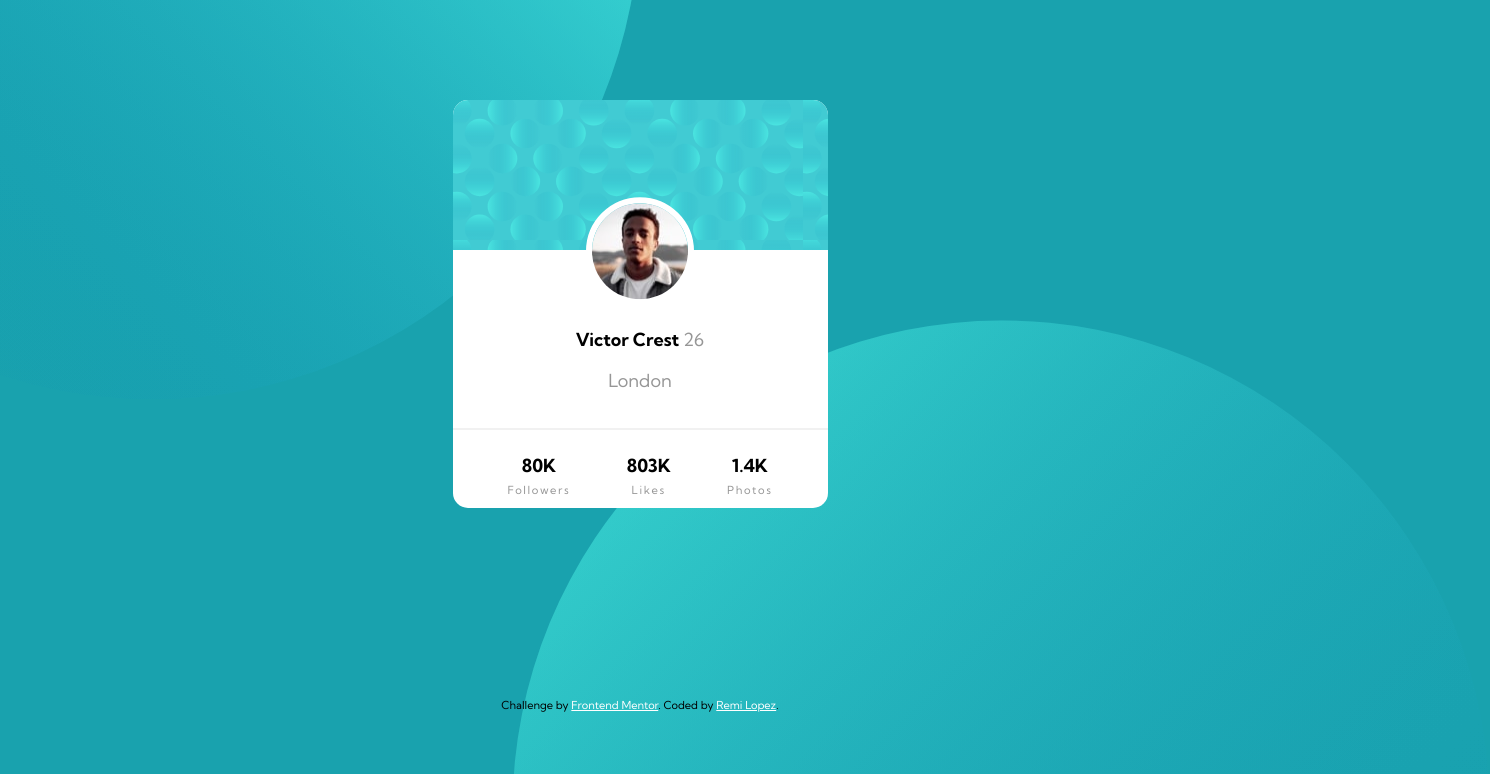
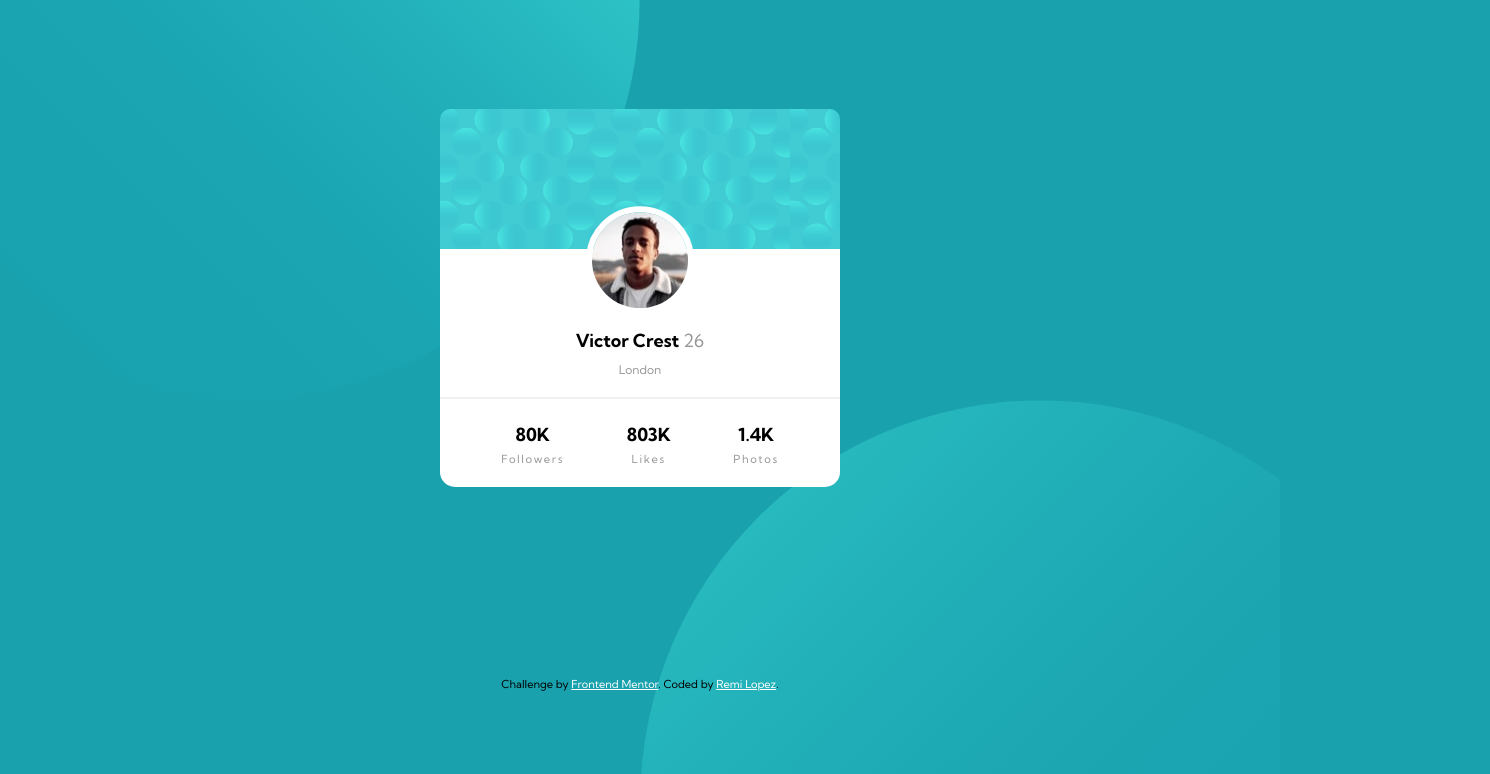
Before and after one commit to Zepolimer/Zepolimer.1, a plain HTML site: page index.html in a window 1280 px wide. Shown: the top 774 px of the page, 1490 px wide, since content can reach past the window. Drawn offline with Linux system fonts and the light colour scheme.

Commit message:
Add files via upload

```diff
--- a/index.html
+++ b/index.html
@@ -34,10 +34,10 @@
   </head>
 
   <body>
-    <img class="bg-top" src="./images/bg-pattern-top.svg" alt="">
-    <main>
-      <div class="content">
+    <div class="main-container">
+      <section class="content">
         <div class="card">
+
           <div class="card-header">
             <img
               class="victor"
@@ -48,7 +48,7 @@
 
           <div class="card-body">
             <p>Victor Crest <span class="grey">26</span><p>
-            <p class="grey">London</p>
+            <p class="gray">London</p>
           </div>
 
           <div class="card-footer">
@@ -58,8 +58,9 @@
               <li>1.4K<span>Photos</span></li>
             </ul>
           </div>
+
         </div>
-      </div>
+      </section>
 
           <div class="attribution">
             Challenge by
@@ -69,7 +70,6 @@
             <a href="https://www.frontendmentor.io/profile/Zepolimer" target="_blank">Remi Lopez</a
             >.
           </div>
-    </main>
-    <img class="bg-bottom" src="./images/bg-pattern-bottom.svg" alt="">
+    </div>
   </body>
 </html>
--- a/style.css
+++ b/style.css
@@ -6,71 +6,56 @@
   /* ### Neutral */
   --dark-gray: hsl(0, 0%, 59%);
 }
-*,
-*:before,
-*:after {
-  box-sizing: inherit;
+* {
+  margin: 0;
+  padding: 0;
+  box-sizing: border-box;
 }
 
 body {
+  width: 100vw;
+  height: 100%;
   font-size: 18px;
   font-family: "Kumbh Sans", sans-serif;
-  margin: 0;
-  box-sizing: border-box;
-  padding: 0;
   background-color: var(--dark-cyan);
-  overflow: hidden;
+  background-image: url(./images/bg-pattern-top.svg), url(./images/bg-pattern-bottom.svg);
+  background-repeat: no-repeat;
+  background-size: 800px, 800px;
+  background-position: top -50vh right 50vw, bottom -50vh left 50vw;
 }
 
-main {
-  display: grid;
+.main-container {
+  width: 100%;
+  height: 100vh;
+  display: flex;
+  flex-direction: column;
+  justify-content: center;
   align-items: center;
-  height: auto;
 }
 
-.bg-top {
-  background-image: url(./images/bg-pattern-top.svg);
-  background-position: right bottom;
-  background-repeat: no-repeat;
-  position: absolute;
-  right: 50%;
-  bottom: 50%;
-  z-index: -1;
+.content {
+  width: 100%;
+  display: flex;
+  flex-direction: column;
+  justify-content: center;
+  align-items: center;
 }
 
-.bg-bottom {
-  background-image: url(./images/bg-pattern-bottom.svg);
-  background-position: left top;
-  background-repeat: no-repeat;
-  position: absolute;
-  left: 40%;
-  top: 40%;
-  z-index: -1;
-}
-
+/* MAIN CARD */
 .card {
   background: white;
   border-radius: 15px;
-  overflow: hidden;
-  max-width: 375px;
-  margin: auto;
-  margin-top: 100px;
-  box-shadow: hsl(229, 23%, 23%, 3.7);
+  width: 80%;
 }
-
-@media (max-width: 800px) {
-  .card{
-    max-width: 300px;
-  }
-}
-
 .card:hover {
   cursor: pointer;
 }
 
+/* HEADER OF CARD WITH BLUE BG */
 .card-header {
-  height: 150px;
+  height: 140px;
   background-image: url(./images/bg-pattern-card.svg);
+  border-radius: 10px 10px 0 0;
 }
 
 .victor {
@@ -82,23 +67,25 @@ main {
 }
 
 .card-body {
-  padding-top: 60px;
+  padding-top: 80px;
   text-align: center;
 }
 
-p {
-  font-weight: 700;
-}
+p { font-weight: 700; }
 
 .grey {
   color: hsl(0, 0%, 59%);
   font-weight: 400;
 }
+.gray {
+  font-size: 12px;
+  color: hsl(0, 0%, 59%);
+  font-weight: 300;
+  padding: 10px 0 20px 0;
+}
 
-.card-footer {
-  display: grid;
-  height: 98px;
-}
+/* CARD FOOTER WITH NUMBERS  */
+.card-footer { height: 90px; }
 
 ul {
   list-style-type: none;
@@ -125,3 +112,9 @@ li span {
 .attribution {
   padding-top: 190px;
 }
+
+@media (min-width: 500px) {
+  .card {
+    width: 400px;
+  }
+}
```
Lines whose indentation alone changed are shown as unchanged.
